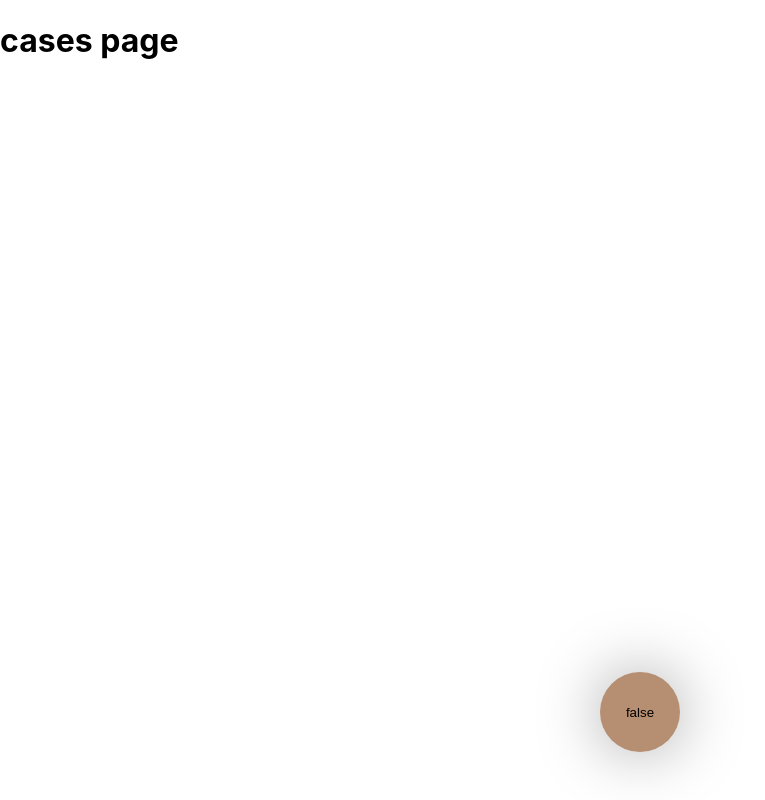
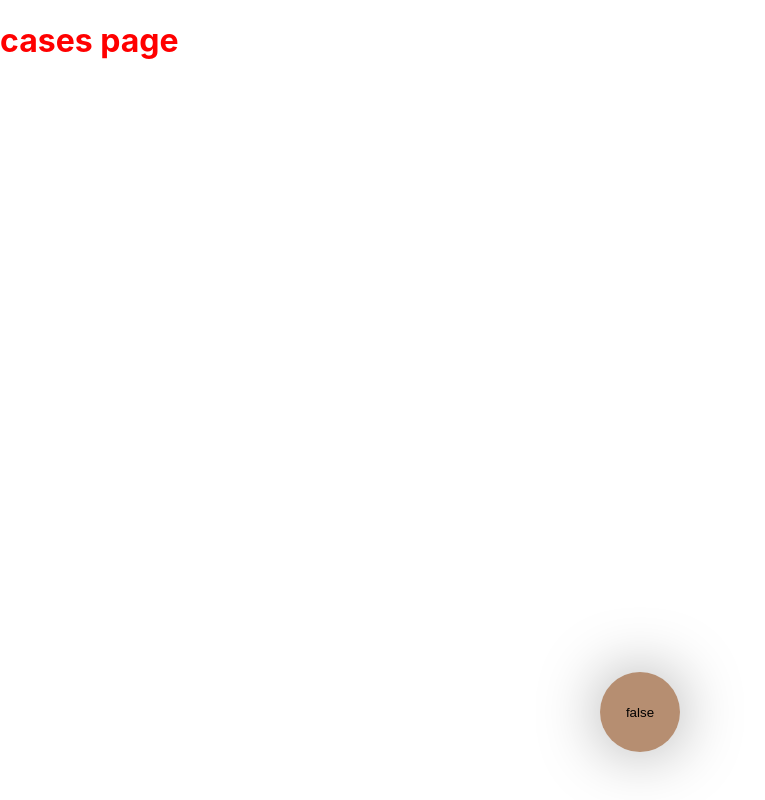
Before and after one commit to profpopoff/BiA, a Next.js app: page /cases in a window 1280 px wide. Shown: the whole page, without its empty margins (0-765 px from the left). Built offline with nearby package versions, Linux system fonts and the light colour scheme.

Commit message:
Create cases style file

```diff
--- /dev/null
+++ b/src/app/cases/Cases.module.css
@@ -0,0 +1,3 @@
+.title {
+   color: red;
+}
--- a/src/app/cases/page.tsx
+++ b/src/app/cases/page.tsx
@@ -1,9 +1,10 @@
 import Image from "next/image"
+import styles from './Cases.module.css'
 
 export default function Cases() {
    return (
       <div>
-         <h1>
+         <h1 className={styles.title}>
             cases page
          </h1>
       </div>
--- a/src/styles/Home.module.scss
+++ /dev/null
@@ -1,3 +0,0 @@
-.container {
-  padding: 0 2rem;
-}
```
